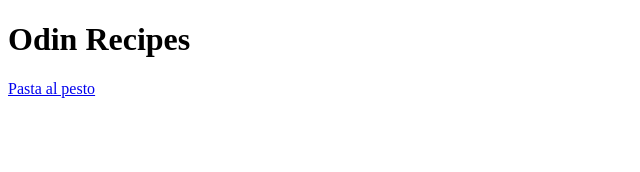
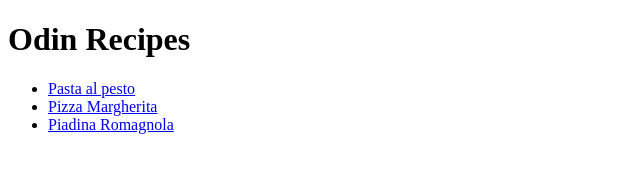
Before and after one commit to Gio325/odin-recipes, a plain HTML site: page index.html in a window 1280 px wide. Shown: the whole page, without its empty margins (0-640 px from the left). Drawn offline with Linux system fonts and the light colour scheme.

Commit message:
add pizza margherita and piadina links

```diff
--- a/index.html
+++ b/index.html
@@ -7,6 +7,10 @@
 </head>
 <body>
     <h1>Odin Recipes</h1>
-    <a href="./recipes/pastapesto.html">Pasta al pesto</a>
+    <ul>
+       <li><a href="./recipes/pastapesto.html" target="_blank">Pasta al pesto</a></li>
+       <li><a href="./recipes/pizza.html" target="_blank">Pizza Margherita</a></li>
+       <li><a href="./recipes/piadina.html" target="_blank">Piadina Romagnola</a></li>
+    </ul>
 </body>
 </html>
```
